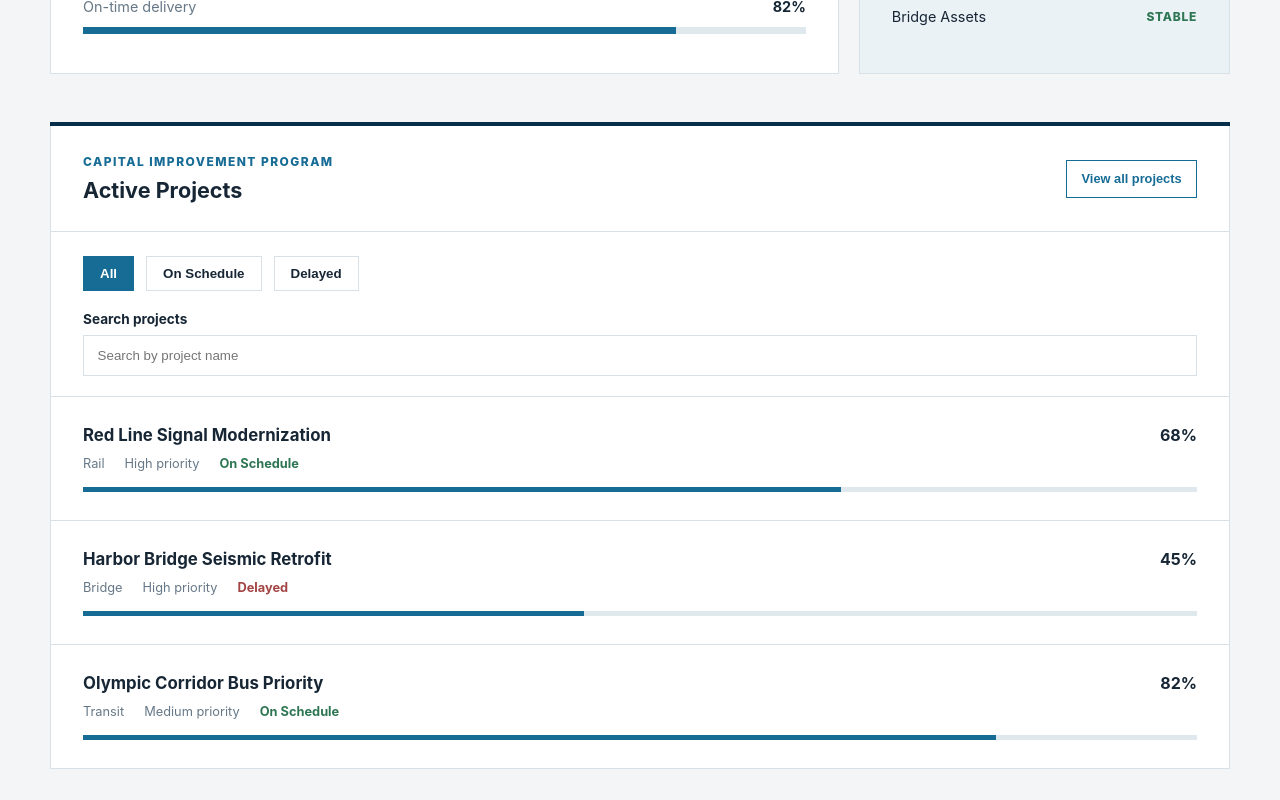
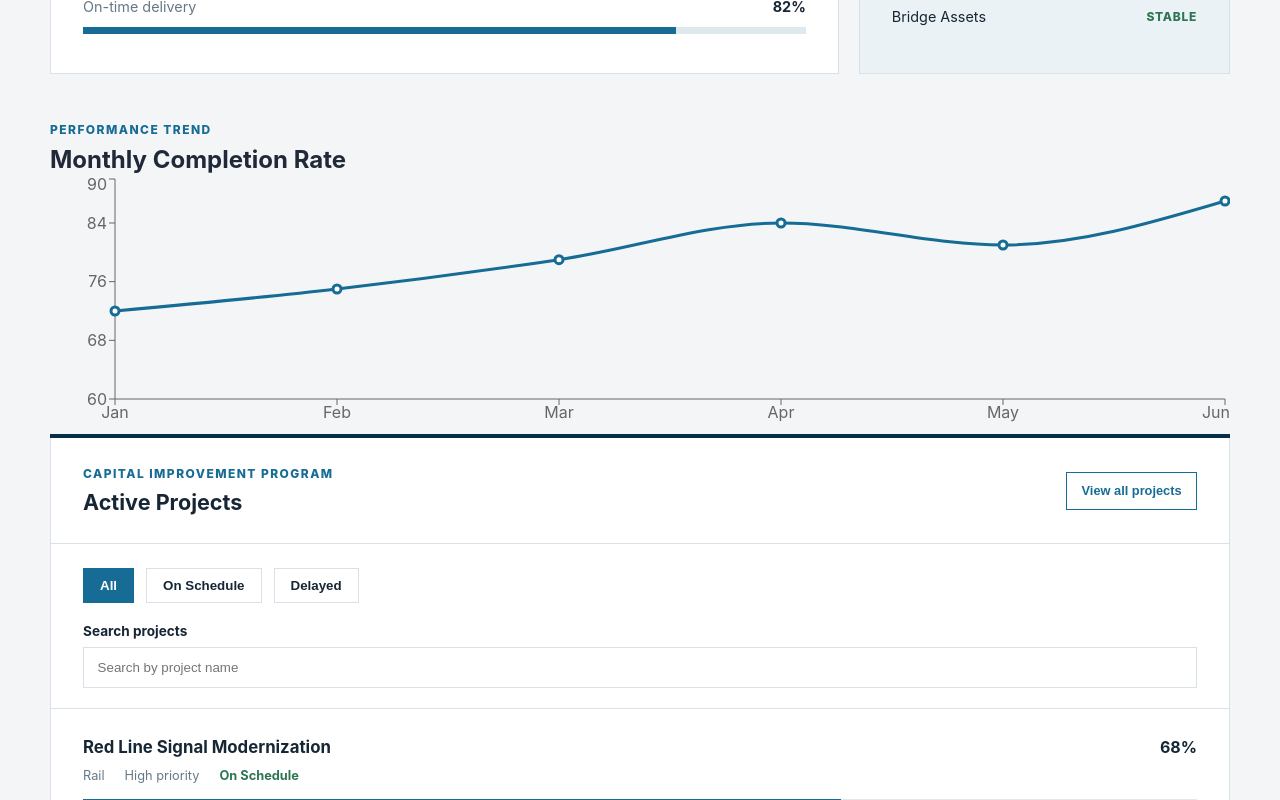
Before and after one commit to frejya-dev/project-pulse, a React (Vite) app: page / in a window 1280 px wide. Shown: the part 560-1360 px from the top of the page. Built offline with nearby package versions, Linux system fonts and the light colour scheme.

Commit message:
Add project delivery chart

```diff
--- a/src/App.jsx
+++ b/src/App.jsx
@@ -1,8 +1,12 @@
 import { useState } from "react";
 import "./App.css";
+
+import ProjectRow from "./components/ProjectRow";
+import DeliveryChart from "./components/DeliveryChart";
+
 import { projects } from "./data/projects";
 import { systemConditions } from "./data/systemConditions";
-import ProjectRow from "./components/ProjectRow";
+import { deliveryTrend } from "./data/deliveryTrend";
 
 function App() {
   const [searchTerm, setSearchTerm] = useState("");
@@ -107,6 +111,8 @@ function App() {
           </aside>
         </section>
 
+        <DeliveryChart data={deliveryTrend} />
+
         <section className="projects-section">
           <div className="projects-header">
             <div>
--- /dev/null
+++ b/src/components/DeliveryChart.jsx
@@ -0,0 +1,40 @@
+import {
+  ResponsiveContainer,
+  LineChart,
+  Line,
+  XAxis,
+  YAxis,
+  Tooltip,
+} from "recharts";
+
+function DeliveryChart({ data }) {
+  return (
+    <section className="chart-section">
+      <div className="chart-header">
+        <div>
+          <p className="section-label">Performance Trend</p>
+          <h2>Monthly Completion Rate</h2>
+        </div>
+      </div>
+
+      <div className="chart-container">
+        <ResponsiveContainer width="100%" height={260}>
+          <LineChart data={data}>
+            <XAxis dataKey="month" />
+            <YAxis domain={[60, 90]} />
+            <Tooltip />
+            <Line
+              type="monotone"
+              dataKey="completion"
+              stroke="#176c96"
+              strokeWidth={3}
+              dot={{ r: 4 }}
+            />
+          </LineChart>
+        </ResponsiveContainer>
+      </div>
+    </section>
+  );
+}
+
+export default DeliveryChart;
```
Also changed, not shown: src/data/deliveryTrend.js (renamed from src/data/deliveryTrend.js/deliveryTrend.js).
